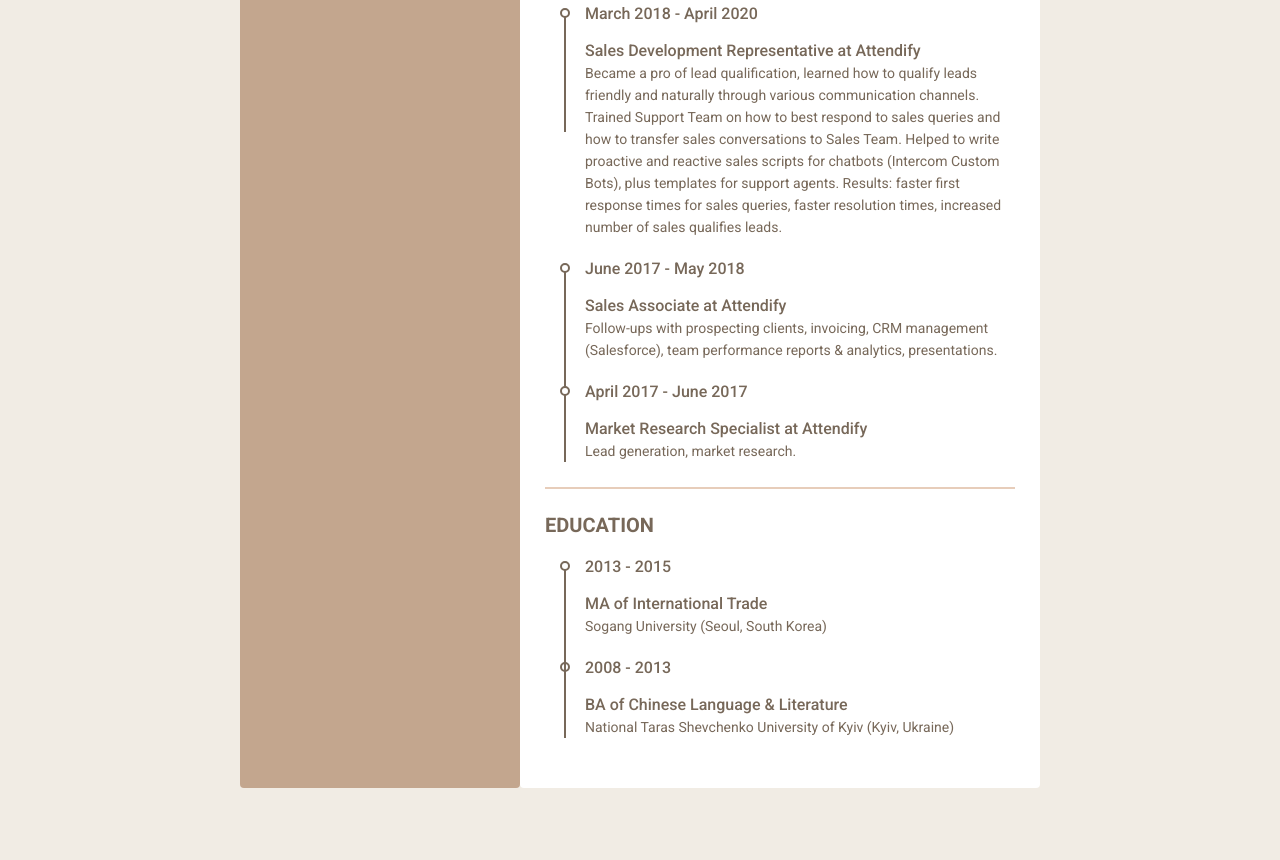
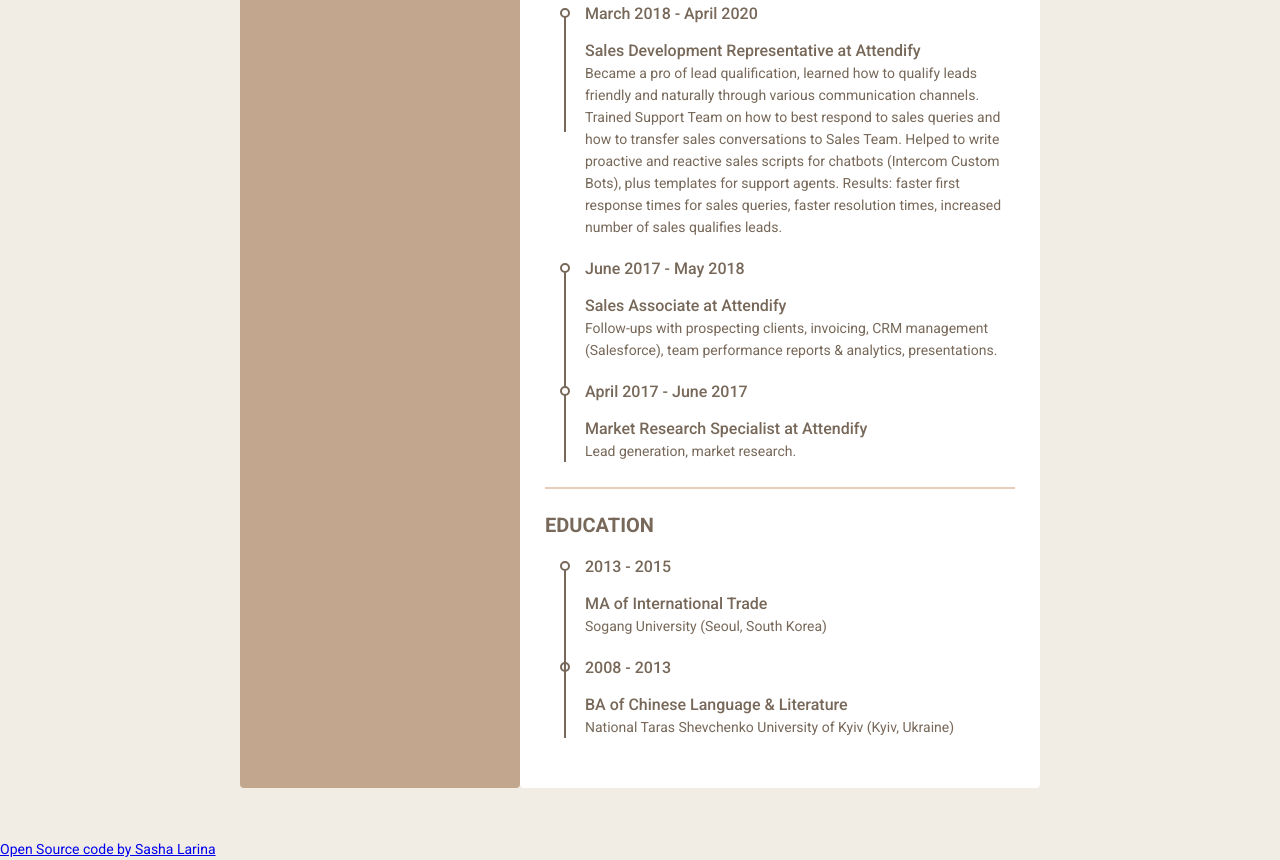
Before and after one commit to sashalarina/myresume, a plain HTML site: page index.html in a window 1280 px wide. Shown: the part 1130-1990 px from the top of the page. Before the commit the page ends 1968 px from the top, so only its background shows below. Drawn offline with Linux system fonts and the light colour scheme.

Commit message:
Update index.html

```diff
--- a/index.html
+++ b/index.html
@@ -238,5 +238,8 @@ Co-created inner product knowledge base from the ground up.
         </div>
       </div>
     </div>
+<footer>
+  <a href="https://github.com/sashalarina/myresume">Open Source code by Sasha Larina</a>
+</footer>
   </body>
 </html>
```
